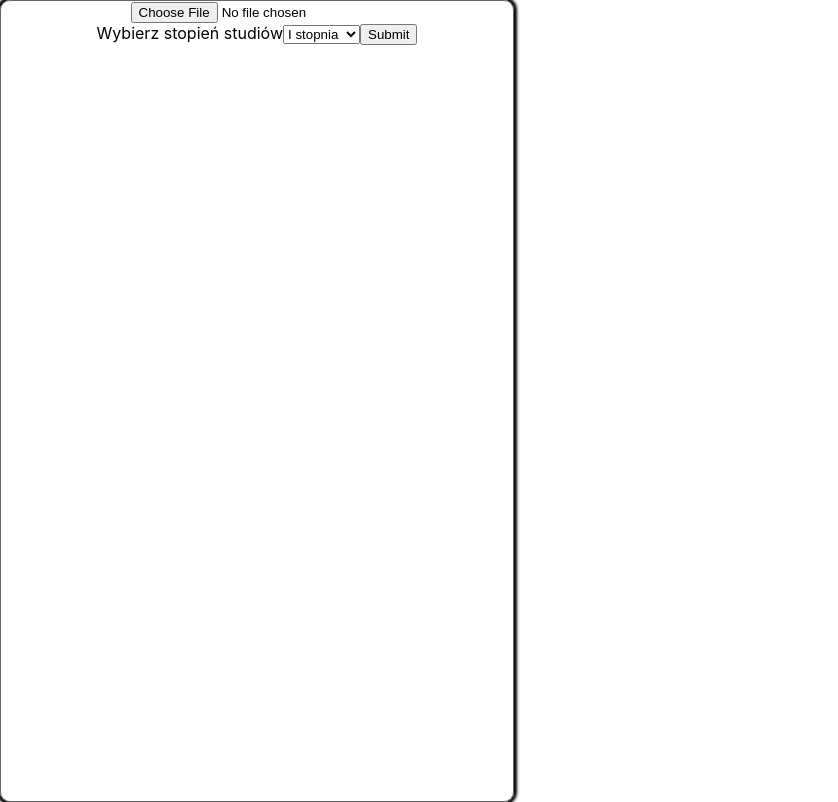
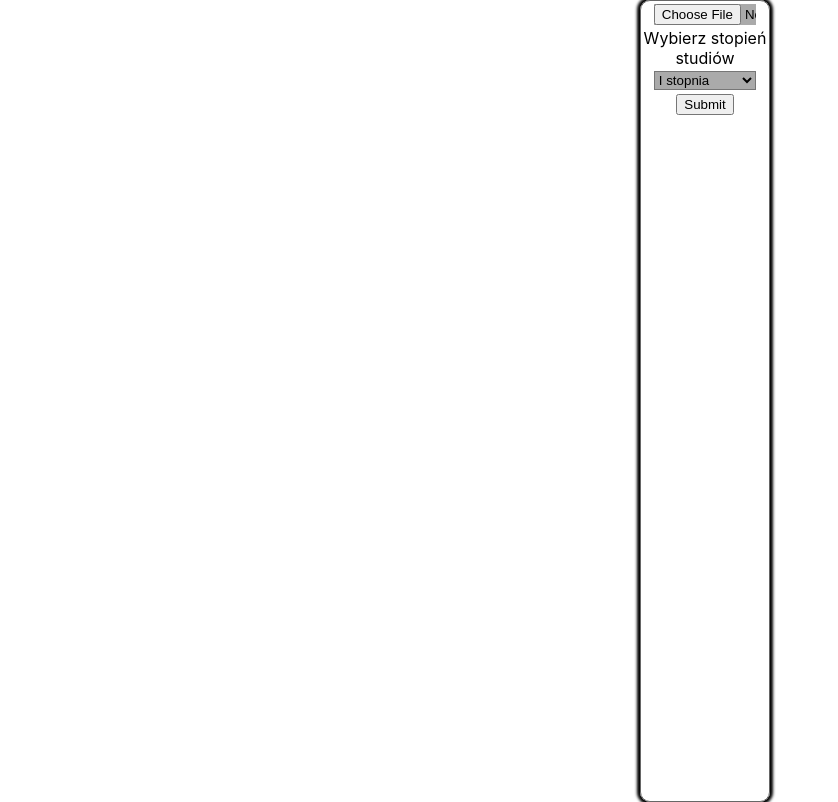
Before and after one commit to PatNP21/ZPI_MVP_plan_zajec, a React (Create React App) app: page / in a window 1280 px wide. Shown: the whole page, without its empty margins (0-838 px from the left). Built offline with nearby package versions, Linux system fonts and the light colour scheme.

Commit message:
MVP develop-appearence final version

```diff
--- a/src/App.css
+++ b/src/App.css
@@ -19,26 +19,50 @@ h5, h6 {
 
 .form_view {
   height: 100vh;
-  width:40%;
+  width:10%;
+  position: fixed;
+  display: inline-block;
   float: left;
   border: 1px solid #666;
   border-radius: 10px;
   box-shadow: 0 0 3px 3px;
 }
 
+.form_view > input, select {
+  width: 80%;
+  background-color: #aaa;
+  display: block;
+  margin: 3px auto;
+}
+
+.form_view label {
+  display: block;
+  font-size: 16px;
+  margin: 3px auto;
+}
+
+.calendarView {
+  width:auto;
+  overflow: scroll;
+  position: relative;
+  left:10vw;
+  display: inline-block;
+}
+
 .react-calendar {
-  width: 700%;
+  width: 78%;
+  margin-left: 1vw;
   max-width: 80%;
-  height:70vh;
+  height:fit-content;
   background: white;
   font-family: 'Arial', 'Helvetica', sans-serif;
-  line-height: 1.125em;
+  float: left;
 }
 
 .react-calendar__tile, .react-calendar__tile--now, .react-calendar__tile--active {
   display: block;
   max-width: 80%;
-  max-height: 12vh;
+  min-width: 8%;
   min-height: 7vh;
   overflow: scroll;
   box-shadow: 3px 3px lightblue;
--- a/src/App.js
+++ b/src/App.js
@@ -181,6 +181,7 @@ function App() {
           <input type="submit" value="Submit"/>
         </form>
       </div>
+      <div className='calendarView'>
         {(criteria && data.length > 0) &&
             <Calendar
               value={date}
@@ -190,9 +191,8 @@ function App() {
                   setSelectedEvents(eventsOnDate);
                 }
               }}
-            showNeighboringMonth={false}
               tileContent={({ date, view }) => {
-              if (view === "month" && (date.getDay() === 6 || date.getDay() == 0)) {
+                if (view === "month") {
                   const eventsOnDate = eventsForSelectedDate(date.toLocaleDateString('en-CA'));
                   if (eventsOnDate.length > 0) {
                     return (
@@ -251,18 +251,13 @@ function App() {
                     );
                   }
                 }
-              return null; // Jeśli brak danych, zwracaj null
+                return null;
               }
             }
           />
         }
-      <div>
-        {selectedEvents && selectedEvents.map((item, index) => (
-          <ul key={index}>
-            {item["8:00-10:30"]}
-          </ul>
-        ))}
       </div>
+
     </div>
   );
 }
```
Lines whose indentation alone changed are shown as unchanged.
